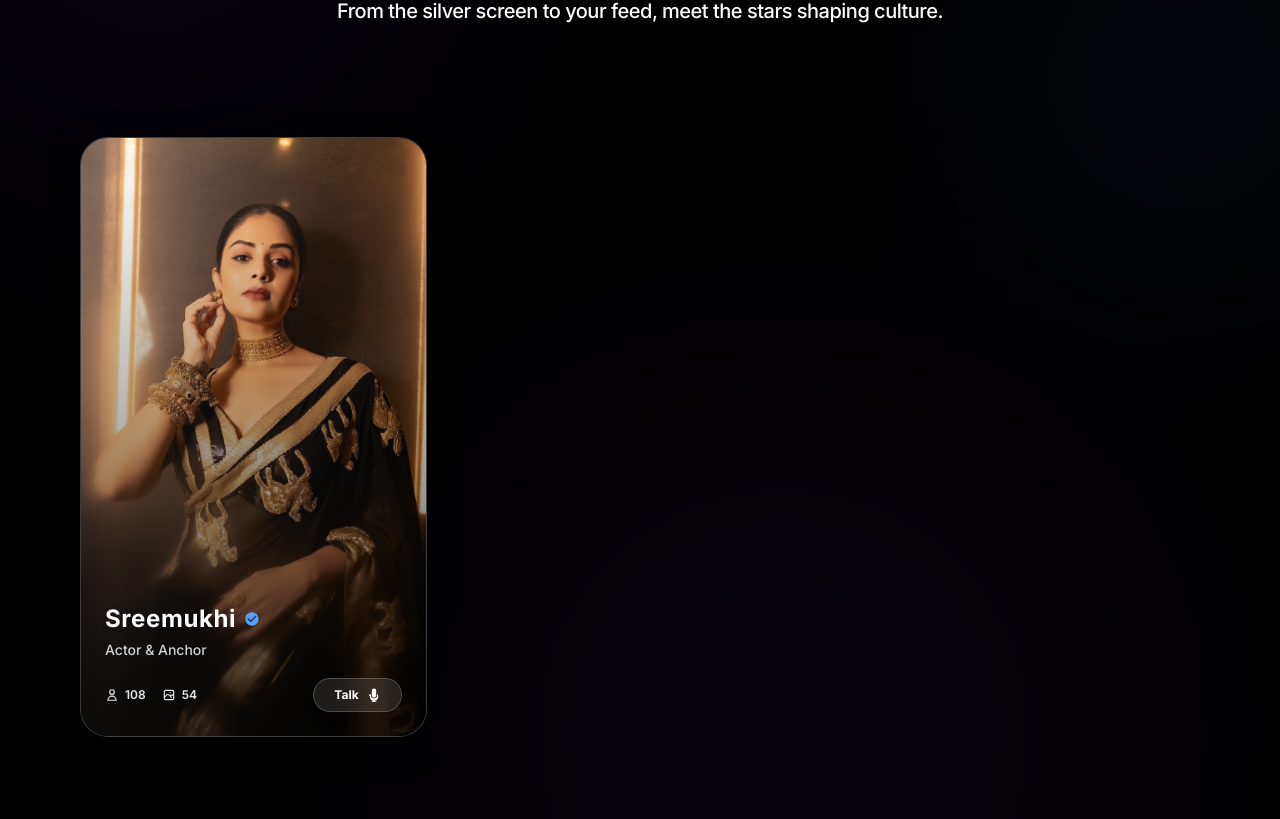
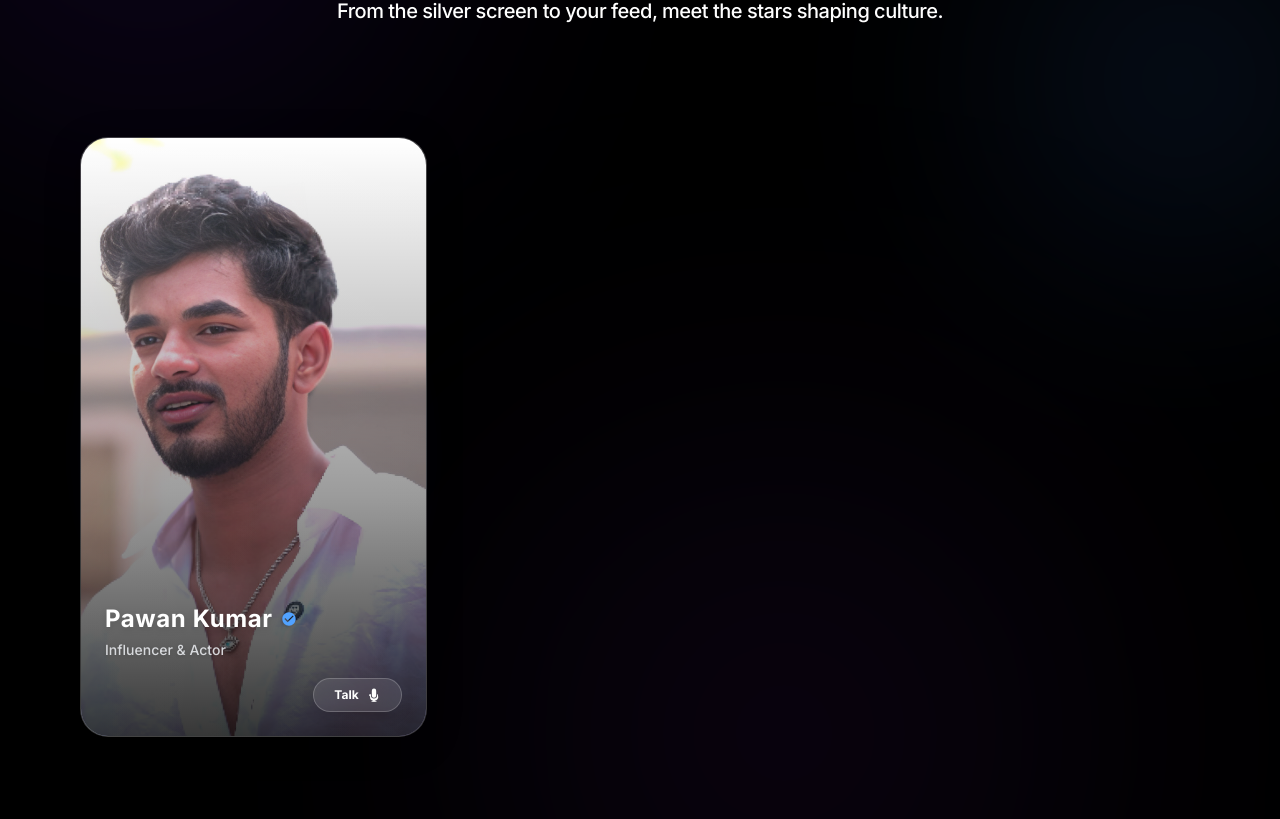
Before and after one commit to Ninad-AI/Landing-page, a Next.js app in the folder ninad-ai-landing-new/: page /creators in a window 1280 px wide. Shown: the part 369-1188 px from the top of the page. Built offline with nearby package versions, Linux system fonts and the light colour scheme.

Commit message:
refactor: update creators page to Pawan Kumar and remove card stats

```diff
--- a/ninad-ai-landing-new/app/components/ProfileCard.tsx
+++ b/ninad-ai-landing-new/app/components/ProfileCard.tsx
@@ -406,20 +406,8 @@ const ProfileCardComponent: React.FC<ProfileCardProps> = ({
                             </p>
                         </div>
 
-                        {/* Footer: Stats & Action */}
-                        <div className="flex items-center justify-between">
-                            {/* Stats */}
-                            <div className="flex items-center gap-4 text-white/90 text-xs font-semibold drop-shadow-sm">
-                                <div className="flex items-center gap-1.5">
-                                    <svg className="w-3.5 h-3.5" fill="none" viewBox="0 0 24 24" stroke="currentColor"><path strokeLinecap="round" strokeLinejoin="round" strokeWidth={2} d="M16 7a4 4 0 11-8 0 4 4 0 018 0zM12 14a7 7 0 00-7 7h14a7 7 0 00-7-7z" /></svg>
-                                    <span>{followers}</span>
-                                </div>
-                                <div className="flex items-center gap-1.5">
-                                    <svg className="w-3.5 h-3.5" fill="none" viewBox="0 0 24 24" stroke="currentColor"><path strokeLinecap="round" strokeLinejoin="round" strokeWidth={2} d="M4 16l4.586-4.586a2 2 0 012.828 0L16 16m-2-2l1.586-1.586a2 2 0 012.828 0L20 14m-6-6h.01M6 20h12a2 2 0 002-2V6a2 2 0 00-2-2H6a2 2 0 00-2 2v12a2 2 0 002 2z" /></svg>
-                                    <span>{following}</span>
-                                </div>
-                            </div>
-
+                        {/* Footer: Action */}
+                        <div className="flex items-center justify-end">
                             {/* Talk Button */}
                             <button
                                 onClick={onContactClick}
--- a/ninad-ai-landing-new/app/creators/page.tsx
+++ b/ninad-ai-landing-new/app/creators/page.tsx
@@ -1,30 +1,33 @@
 "use client";
 
 import { useEffect, useState } from "react";
-import Link from "next/link";
+import { useRouter } from "next/navigation";
 import ProfileCard from "../components/ProfileCard";
 
 interface Creator {
-    id: number;
+  id: string;
   name: string;
   role: string;
   imageUrl: string;
   handle: string;
   status: string;
+  bio?: string;
 }
 
 const CREATORS: Creator[] = [
   {
-        id: 1,
-        name: "Sreemukhi",
-        role: "Actor & Anchor",
-        imageUrl: "/assets/creators/sreemukhi card.jpg",
-        handle: "sreemukhi",
-        status: "Active"
-    }
+    id: "pawan-kumar-001",
+    name: "Pawan Kumar",
+    role: "Influencer & Actor",
+    imageUrl: "/assets/creators/pavan.png",
+    handle: "pawan-kumar",
+    status: "Active",
+    bio: "Popular influencer and actor known for his versatile performances.",
+  },
 ];
 
 export default function CreatorsPage() {
+  const router = useRouter();
   const [isVisible, setIsVisible] = useState(false);
 
   useEffect(() => {
@@ -34,53 +37,53 @@ export default function CreatorsPage() {
     return () => clearTimeout(timer);
   }, []);
 
+  const handleTalk = (creator: Creator) => {
+    router.push(`/creators/${creator.handle}`);
+  };
+
   return (
     <main className="relative min-h-screen overflow-hidden bg-black selection:bg-primary/30">
       <div className="absolute inset-0 pointer-events-none opacity-40">
-                <div className="absolute h-[700px] w-[700px] left-[-200px] top-[-100px] rounded-full blur-[140px] bg-[radial-gradient(circle,rgba(97,37,216,0.6)_0%,transparent_70%)] animate-pulse" style={{ animationDuration: '8s' }} />
-                <div className="absolute h-[500px] w-[500px] right-[-150px] top-[200px] rounded-full blur-[120px] bg-[radial-gradient(circle,rgba(59,130,246,0.45)_0%,transparent_70%)] animate-pulse" style={{ animationDuration: '10s', animationDelay: '2s' }} />
+        <div
+          className="absolute h-[700px] w-[700px] left-[-200px] top-[-100px] rounded-full blur-[140px] bg-[radial-gradient(circle,rgba(97,37,216,0.6)_0%,transparent_70%)] animate-glow-drift"
+        />
+        <div
+          className="absolute h-[500px] w-[500px] right-[-150px] top-[200px] rounded-full blur-[120px] bg-[radial-gradient(circle,rgba(59,130,246,0.45)_0%,transparent_70%)] animate-glow-drift-reverse"
+        />
         <div className="absolute h-[600px] w-[800px] left-[30%] bottom-[-200px] rounded-full blur-[160px] bg-[radial-gradient(circle,rgba(147,51,234,0.4)_0%,transparent_70%)]" />
       </div>
 
       <div className="relative z-10 container mx-auto px-6 md:px-12 lg:px-20 max-w-[1600px] pt-36 md:pt-44 pb-24">
-                <div className={`text-center mb-8 ${isVisible ? 'animate-fade-in-up' : 'opacity-0'}`}>
-                    <h1
-                        className="
-              font-sans font-black
-              text-4xl md:text-6xl lg:text-[110px]
-              leading-none tracking-tight
-              bg-clip-text text-transparent
-              bg-gradient-to-b from-white to-white/40
-              pb-4
-            "
-                    >
+        <div className={`text-center mb-8 ${isVisible ? "animate-fade-in-up" : "opacity-0"}`}>
+          <h1 className="font-sans font-black text-4xl md:text-6xl lg:text-[110px] leading-none tracking-tight bg-clip-text text-transparent bg-gradient-to-b from-white to-white/40 pb-4">
             CREATORS
           </h1>
         </div>
 
-                <div className={`font-sans font-medium text-lg md:text-xl text-center text-muted tracking-tight mb-20 md:mb-28 max-w-3xl mx-auto ${isVisible ? 'animate-fade-in-up delay-100' : 'opacity-0'}`}>
+        <div
+          className={`font-sans font-medium text-lg md:text-xl text-center text-muted tracking-tight mb-20 md:mb-28 max-w-3xl mx-auto ${
+            isVisible ? "animate-fade-in-up delay-100" : "opacity-0"
+          }`}
+        >
           <p className="mb-1">The icons redefining entertainment and influence.</p>
-                    <p>
-                        From the silver screen to your feed, meet the stars shaping culture.
-                    </p>
+          <p>From the silver screen to your feed, meet the stars shaping culture.</p>
         </div>
 
-                <div className={`grid grid-cols-1 md:grid-cols-2 xl:grid-cols-3 gap-10 justify-items-center ${isVisible ? 'animate-fade-in-up delay-200' : 'opacity-0'}`}>
+        <div
+          className={`grid grid-cols-1 md:grid-cols-2 xl:grid-cols-3 gap-10 justify-items-center ${
+            isVisible ? "animate-fade-in-up delay-200" : "opacity-0"
+          }`}
+        >
           {CREATORS.map((creator) => (
-                        <Link
-                            key={creator.id}
-                            href="/sreemukhi"
-                            className="w-full max-w-[400px] flex justify-center"
-                        >
+            <div key={creator.id} className="w-full max-w-[400px] flex justify-center">
               <ProfileCard
                 name={creator.name}
                 title={creator.role}
                 avatarUrl={creator.imageUrl}
-                                followers={100 + creator.id * 8}
-                                following={50 + creator.id * 4}
                 behindGlowColor="rgba(97, 37, 216, 0.5)"
+                onContactClick={() => handleTalk(creator)}
               />
-                        </Link>
+            </div>
           ))}
         </div>
       </div>
```
Lines whose indentation alone changed are shown as unchanged.
